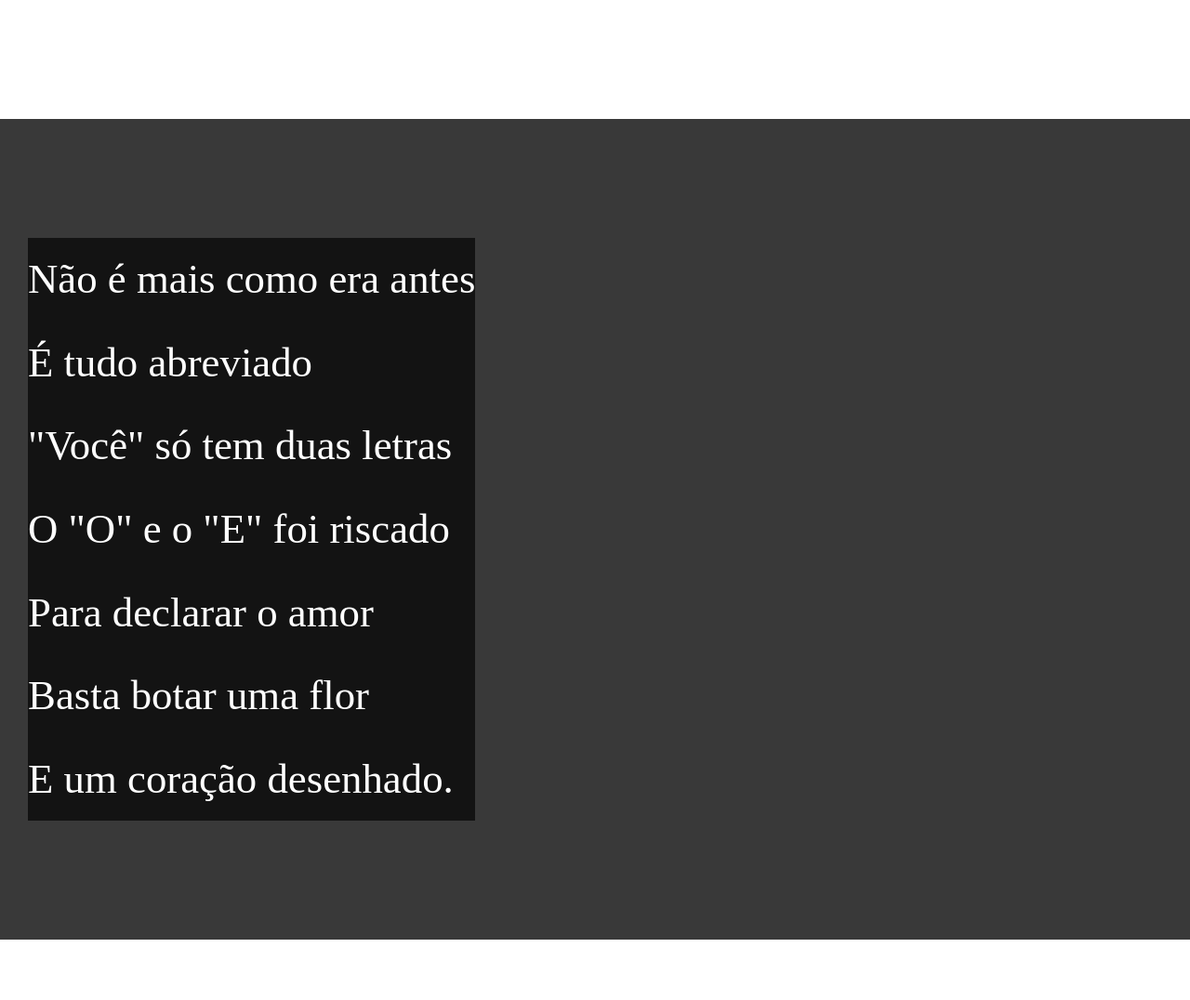
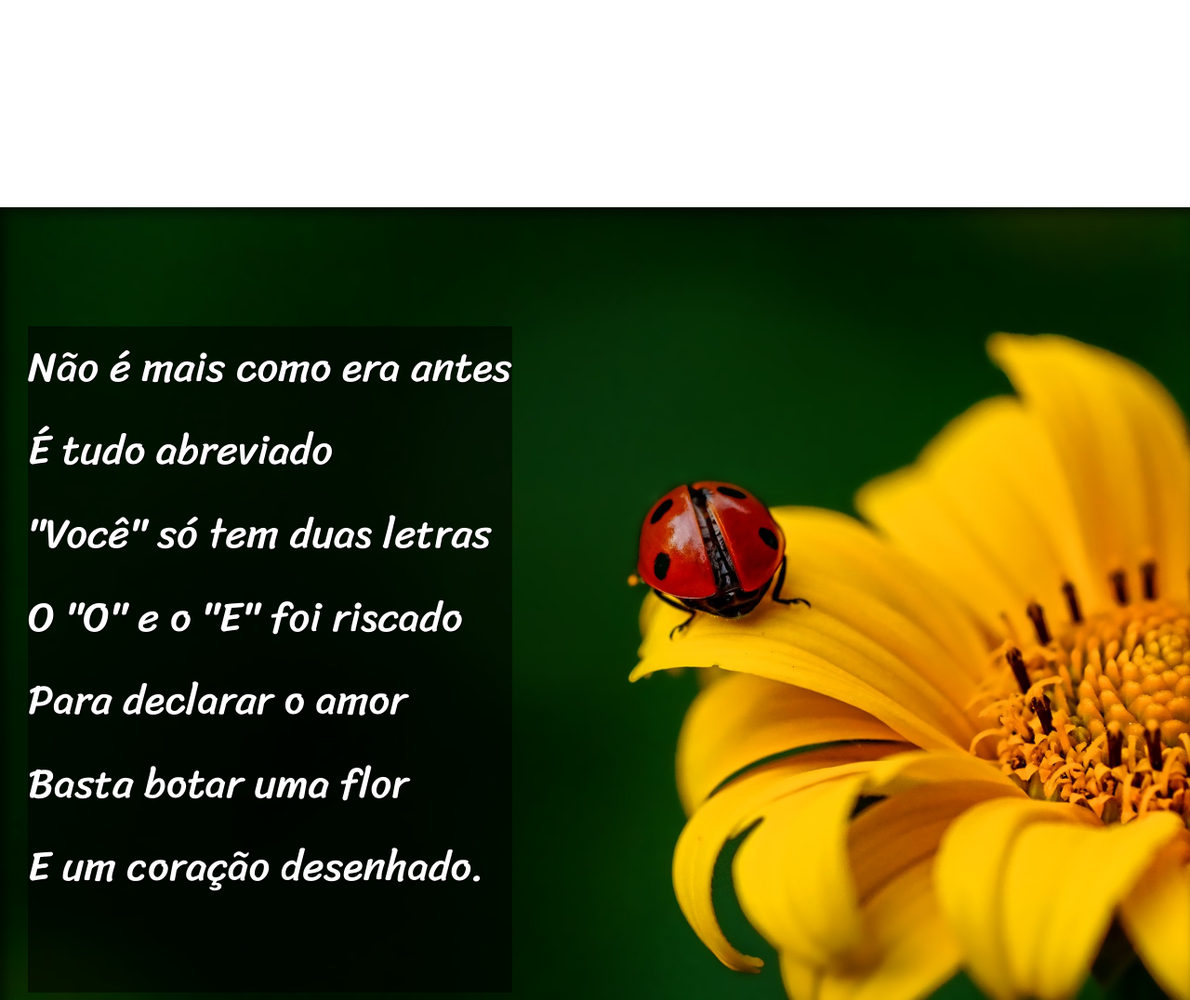
Before and after one commit to kecomecas/html5-e-css3, a plain HTML site: page DESAFIO/EX012/index.html in a window 1280 px wide. Shown: the part 1020-2096 px from the top of the page at 93% size. Drawn offline with Linux system fonts and the light colour scheme.

Commit message:
site terminado

```diff
--- a/DESAFIO/EX012/estilo/style.css
+++ b/DESAFIO/EX012/estilo/style.css
@@ -1,6 +1,8 @@
 @charset "UTF-8";
 
-@import url('https://fonts.googleapis.com/css2?family=Passion+One:wght@400;700;900&family=Sriracha&display=swap');
+@import url('https://fonts.googleapis.com/css2?family=Passion+One:wght@400;700;900&display=swap');
+
+@import url('https://fonts.googleapis.com/css2?family=Sriracha&display=swap');
 
 :root {
     --fonte1: font-family: Verdana, Geneva, Tahoma, sans-serif;
@@ -18,7 +20,7 @@
  html, body {
     min-height: 100vh;
     background-color: darkgray;
-    font-family: var(--fonte1);
+    font-family: 'Sriracha';
  }
 
  header {
@@ -30,7 +32,7 @@
  header > h1 {
     padding-top: 50px;
     font-variant: small-caps;
-    font-family: var(--fonte2);
+    font-family: 'Passion One';
         font-size: 10vw;
  }
 
@@ -53,8 +55,12 @@ section {
     padding-bottom: 10%;
     line-height: 2em;
     padding-left: 30px;
-    font-family: var(--fonte3);
+    font-family: 'Sriracha';
     font-size: 3.5vw;
+}
+
+section > p {
+    padding-bottom: 2em;
 }
 
 section.normal {
@@ -65,11 +71,24 @@ section.normal {
 section.imagem {
     background-color: rgb(57, 57, 57);
     color: white;
+    box-shadow:  inset 6px 6px 13px rgba(0, 0, 0, 0.584);
+    background-size: cover;
+    background-attachment: fixed;
 }
 
 section.imagem > p {
     display: inline-block;
-    background-color: rgba(0, 0, 0, 0.665);
+    background-color: rgba(0, 0, 0, 0.52);
+    text-shadow: 1px 1px 0px black;
+}
+
+section#img1 {
+    background-image: url(../imagens/background001.jpg);
+    background-position: right center;
+}
+
+section#img2 {
+    background-image: url(../imagens/background002.jpg);
 }
 
  footer {
--- a/DESAFIO/EX012/index.html
+++ b/DESAFIO/EX012/index.html
@@ -32,7 +32,7 @@
 
     </section>
 
-    <section class="imagem">
+    <section class="imagem" id="img1">
 
         <p>
             Não é mais como era antes <br>
@@ -70,7 +70,7 @@
 
     </section>
 
-    <section class="imagem">
+    <section class="imagem" id="img2">
 
         <p>
             Tenho saudade das cartas <br>
```
